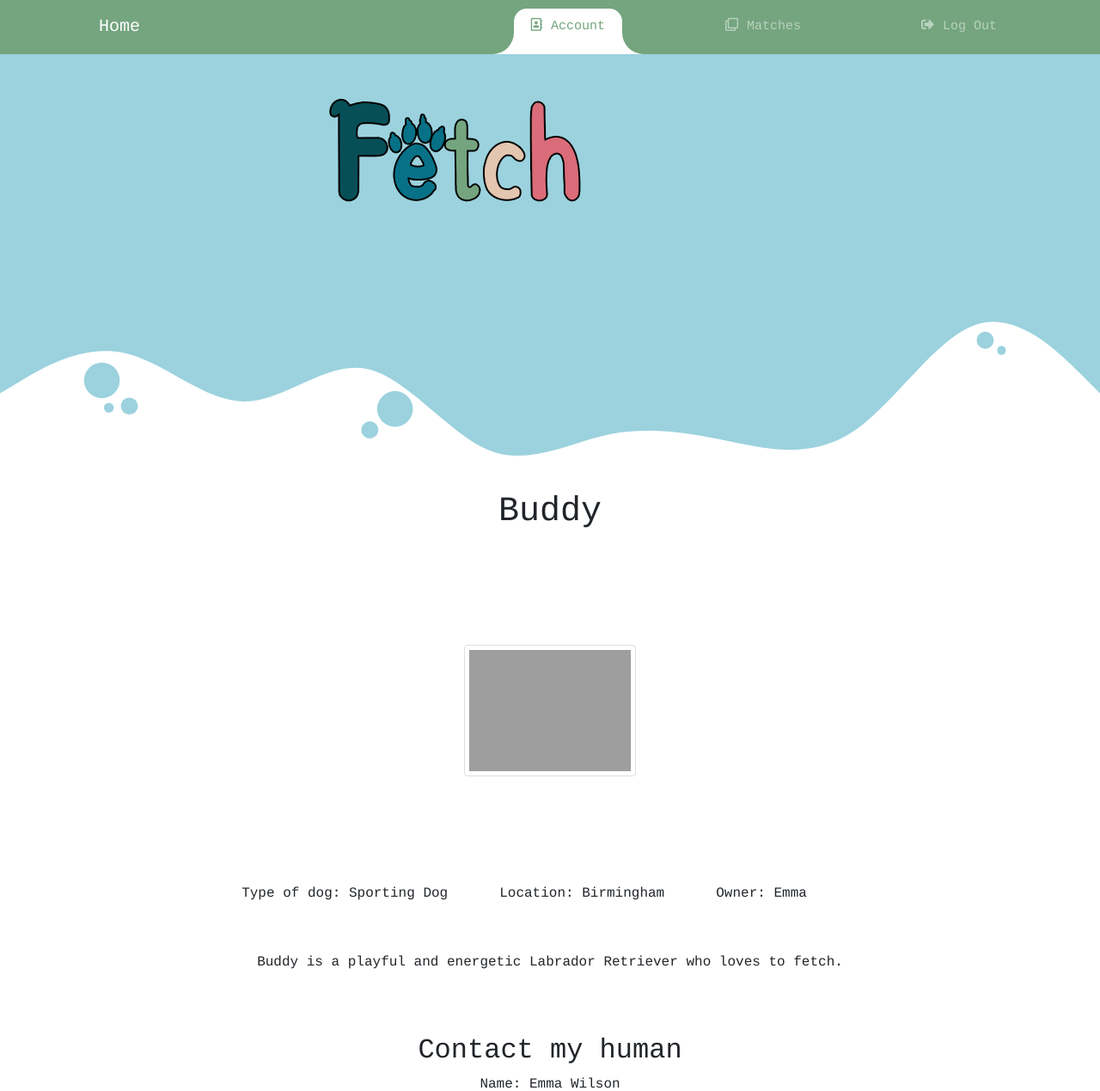
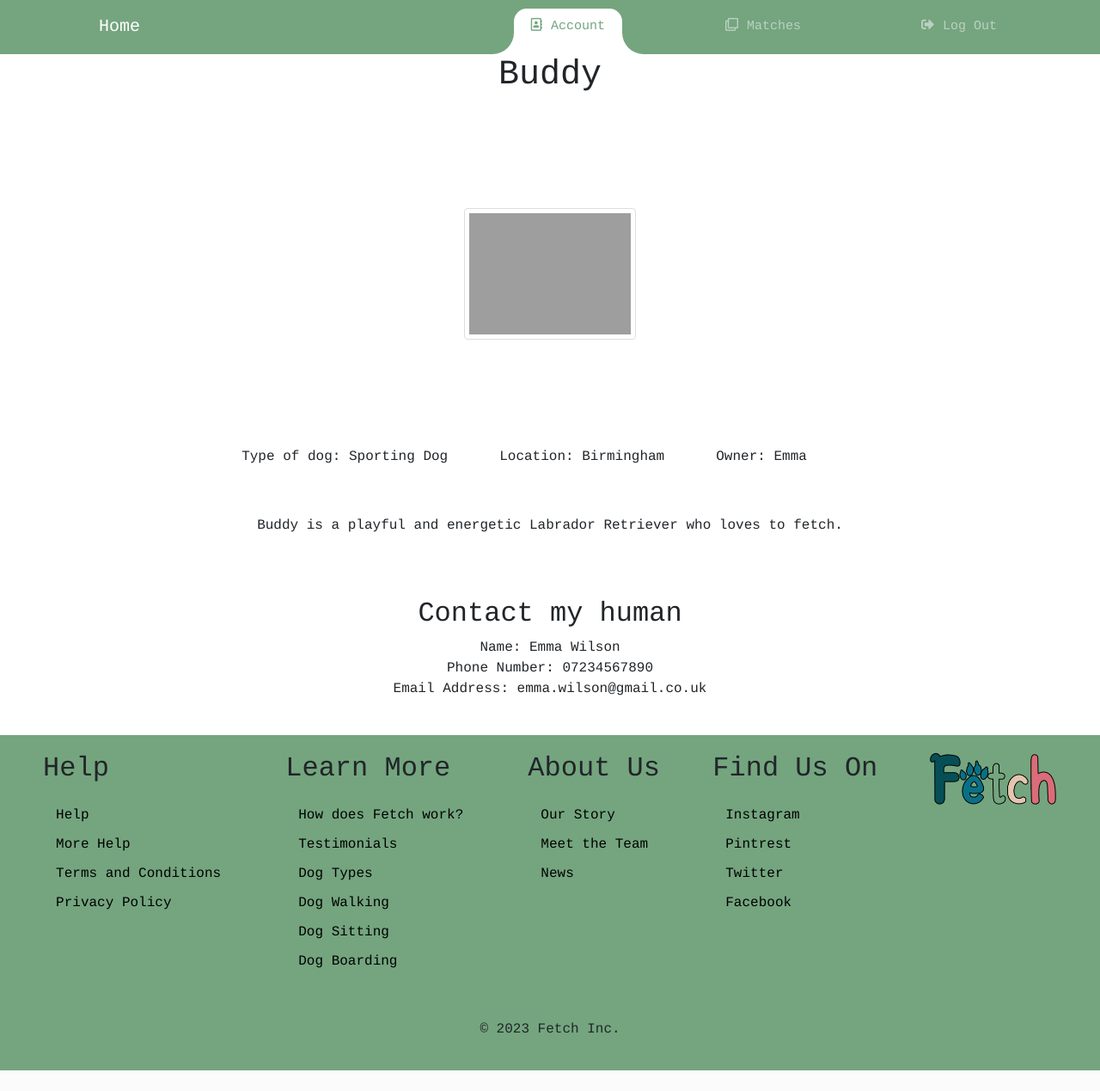
Before and after one commit to aleighdavidson/PetSittingWebsite, a Flask app: page /dog_profile/1 in a window 1280 px wide. Shown: the top 1269 px of the page at 86% size. After the commit the page ends 1245 px from the top, so only its background shows below. Run offline with Flask 3, Linux system fonts and the light colour scheme; data comes from the database, SQL or seed files in the repository; parts of the project's set-up code (start-up, migrations or seed data) failed here and were passed over; some libraries are stand-ins or nearby versions; grey boxes are pictures that could not be loaded.

Commit message:
deleted the blue wave from dog profile page

```diff
--- a/FetchApp/application/templates/dog_profile.html
+++ b/FetchApp/application/templates/dog_profile.html
@@ -24,13 +24,6 @@
   </div>
 </nav>
 
-<div class="heroGridContainer">
-		<div id="heroColorBackground"></div>
-		<img id="heroBackground" src="/static/images/wave.svg">
-		<div class="heroContent">
-            <img src="/static/images/logo 2.png" alt="Logo"/>
-</div>
-</div>
     <div id="heroGridContainer">
         <div class="heroContent">
     <h1>{{dog.dog_name}}</h1>
```
